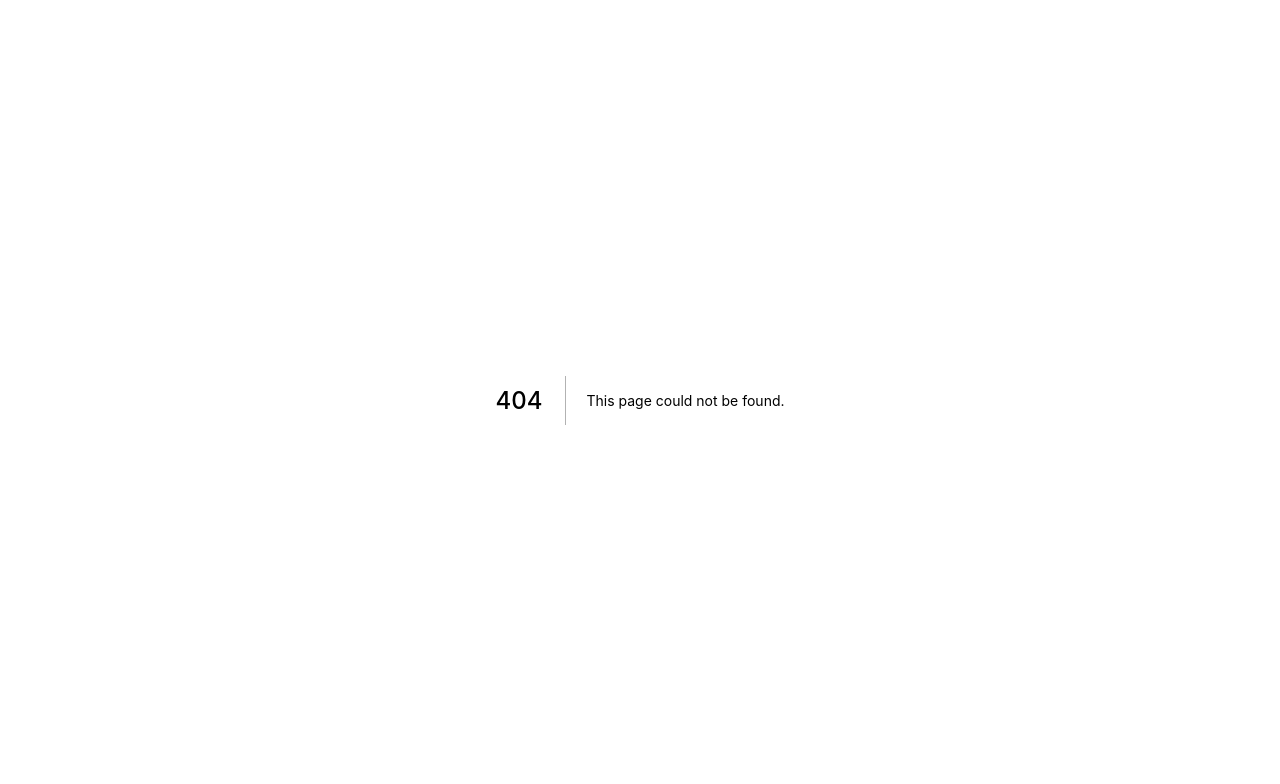
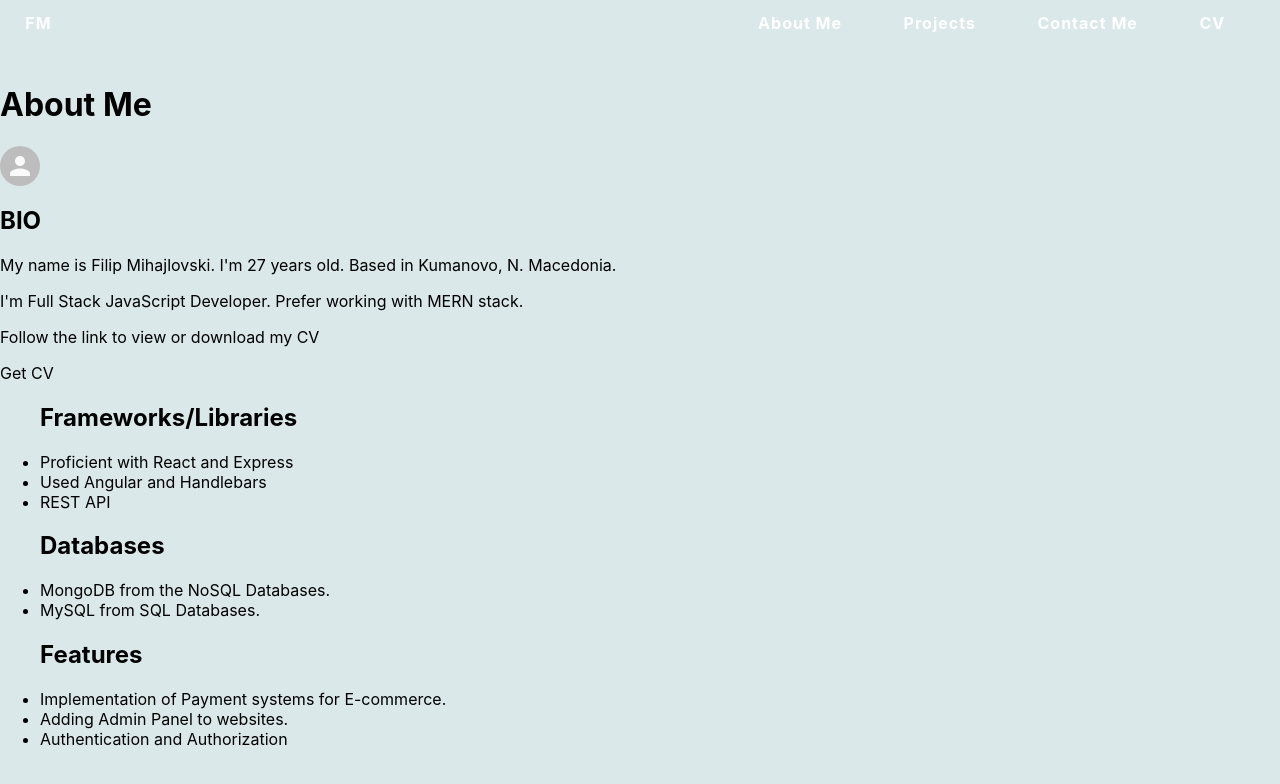
Before and after one commit to philip993/pf, a Next.js app: page /about in a window 1280 px wide. Before the commit this address had no page. Shown: the top 784 px of the page. Built offline with nearby package versions, Linux system fonts and the light colour scheme.

Commit message:
1.6. Pages

```diff
--- /dev/null
+++ b/pages/about.js
@@ -0,0 +1,61 @@
+import Layout from "../components/Layout/Layout";
+import styles from "../styles/about.module.scss";
+import { Avatar, Button } from "@material-ui/core";
+import Link from "next/link";
+
+const About = () => (
+  <div className={styles.about}>
+    <Layout />
+    <header className={styles.header}>
+      <h1>About Me</h1>
+    </header>
+    <div className={styles.body}>
+      <section>
+        <Avatar className={styles.avatar} alt="profie" />
+        <span>
+          <h2>BIO</h2>
+          <p>
+            My name is Filip Mihajlovski. I'm 27 years old. Based in Kumanovo,
+            N. Macedonia.
+          </p>
+          <p>
+            I'm Full Stack JavaScript Developer. Prefer working with MERN stack.
+          </p>
+          <p>Follow the link to view or download my CV</p>
+          <p>
+            <Link href="/cv">
+              <a>Get CV</a>
+            </Link>
+          </p>
+        </span>
+      </section>
+      <div className={styles.info}>
+        <section>
+          <ul>
+            <h2>Frameworks/Libraries</h2>
+            <li>Proficient with React and Express</li>
+            <li>Used Angular and Handlebars</li>
+            <li>REST API</li>
+          </ul>
+        </section>
+        <section>
+          <ul>
+            <h2>Databases</h2>
+            <li>MongoDB from the NoSQL Databases.</li>
+            <li>MySQL from SQL Databases.</li>
+          </ul>
+        </section>
+        <section>
+          <ul>
+            <h2>Features</h2>
+            <li>Implementation of Payment systems for E-commerce.</li>
+            <li>Adding Admin Panel to websites.</li>
+            <li>Authentication and Authorization</li>
+          </ul>
+        </section>
+      </div>
+    </div>
+  </div>
+);
+
+export default About;
--- /dev/null
+++ b/styles/about.module.scss
@@ -0,0 +1,4 @@
+.about {
+  height: 100vh;
+  background-color: #dbe8e9;
+}
```
Also changed, not shown: pages/contact.js (added), pages/cv.js (added), pages/projects.js (added).
